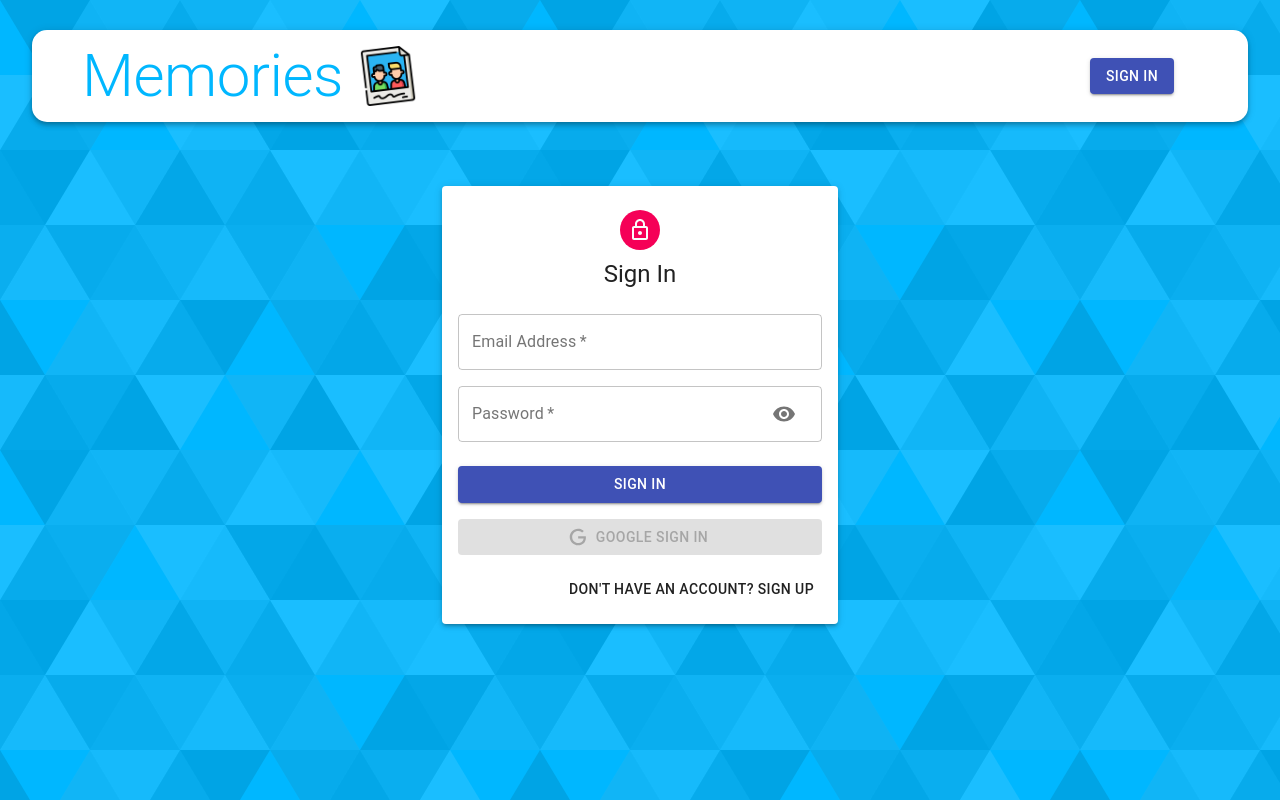
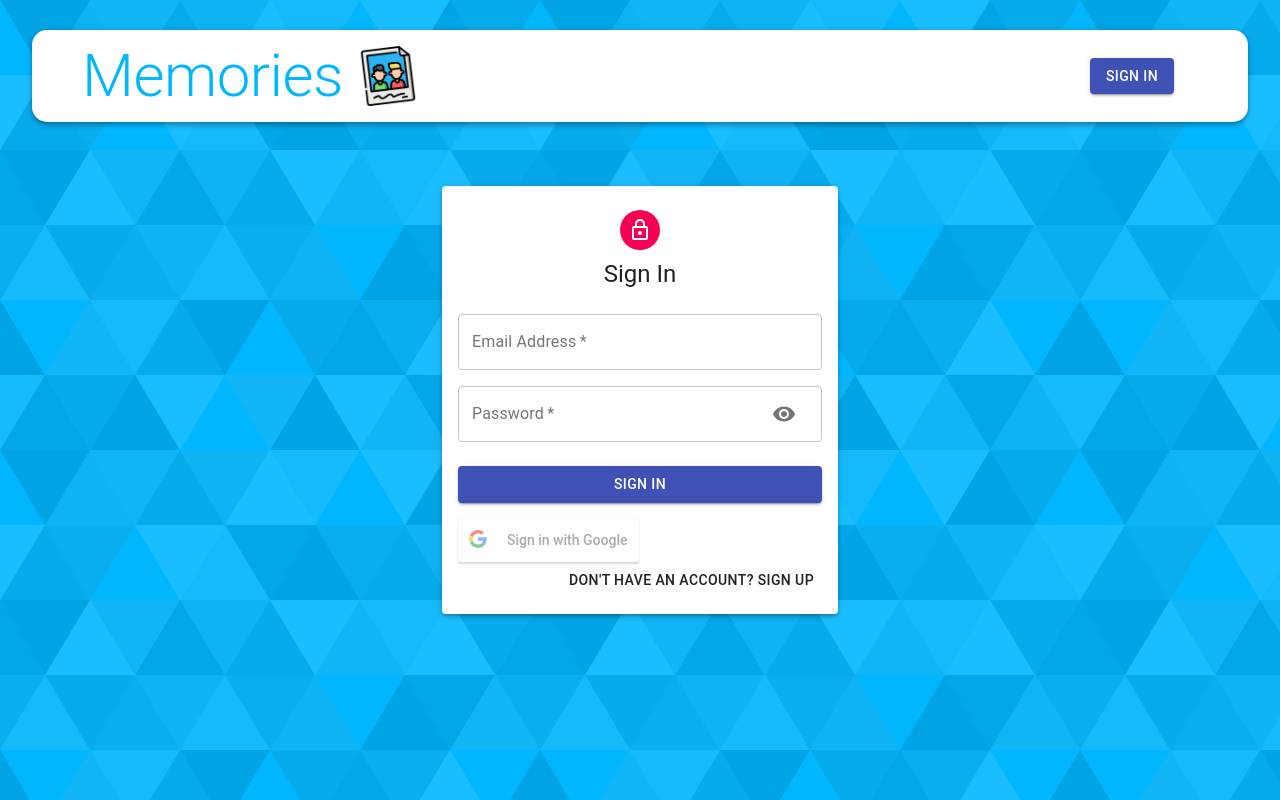
Before and after one commit to udayarajurs/Memory_project, a React (Create React App) app in the folder client/: page /auth in a window 1280 px wide. Built offline with nearby package versions, Linux system fonts and the light colour scheme.

Commit message:
working on

```diff
--- a/client/src/components/Auth/Auth.js
+++ b/client/src/components/Auth/Auth.js
@@ -8,7 +8,7 @@ import {
   Container,
 } from '@material-ui/core';
 import useStyles from './styles';
-import {GoogleLogin} from 'react-google-login';
+import {GoogleLogin, GoogleLogout} from 'react-google-login';
 import LockOutlinedIcon from '@material-ui/icons/LockOutlined';
 import Input from './Input';
 import Icon from './icon';
@@ -92,21 +92,22 @@ const Auth = () => {
           </Button>
           <GoogleLogin
             clientId="310101506890-ps8kjro18ta1ad1vcg7i9sfpcn1tcqia.apps.googleusercontent.com"
-            render={renderProps => (
-              <Button
-                className={classes.googleButton}
-                color="primary"
-                fullWidth
-                onClick={renderProps.onClick}
-                disabled={renderProps.disabled}
-                startIcon={<Icon />}
-                variant="contained">
-                Google Sign In
-              </Button>
-            )}
+            // render={renderProps => (
+            //   <Button
+            //     className={classes.googleButton}
+            //     color="primary"
+            //     fullWidth
+            //     onClick={renderProps.onClick}
+            //     disabled={renderProps.disabled}
+            //     startIcon={<Icon />}
+            //     variant="contained">
+            //     Google Sign In
+            //   </Button>
+            // )}
             onSuccess={googleSuccess}
             onFailure={googleError}
             cookiePolicy="single_host_origin"
+            isSignedIn={true}
           />
 
           <Grid container justifyContent="flex-end">
```
Also changed, not shown: client/package.json (+2 -7 lines), 1 other file (tests, documents, lock files or other folders).
